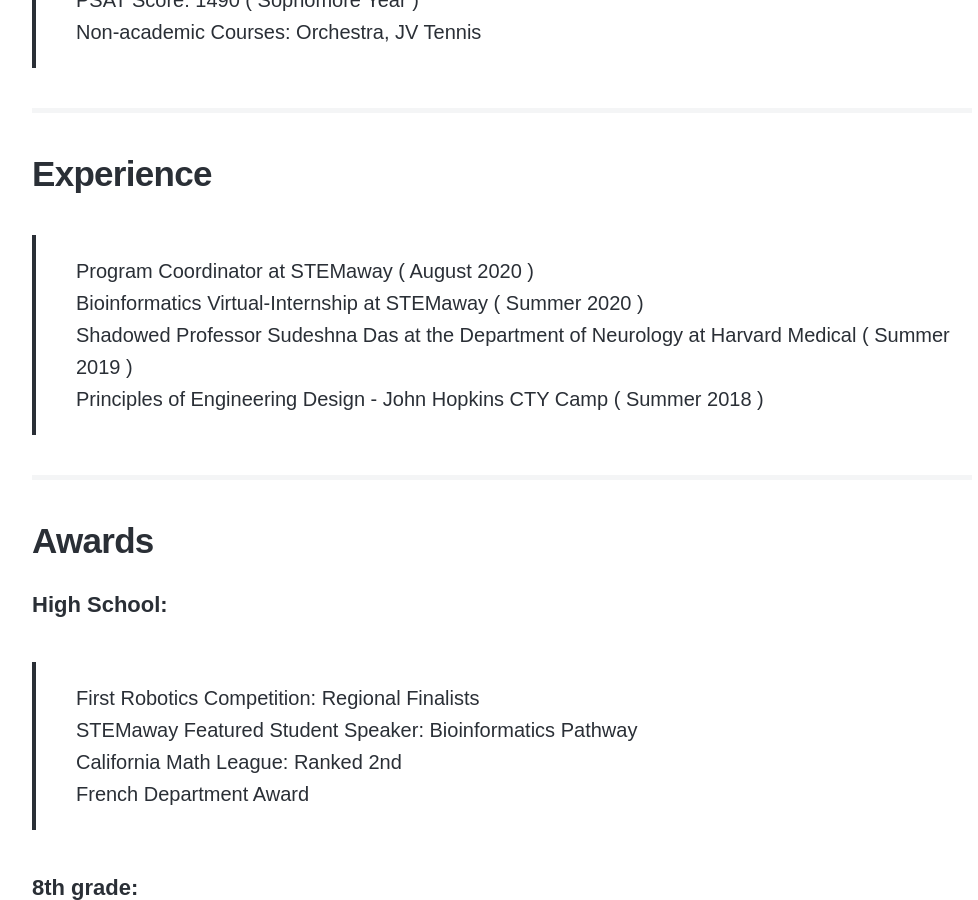
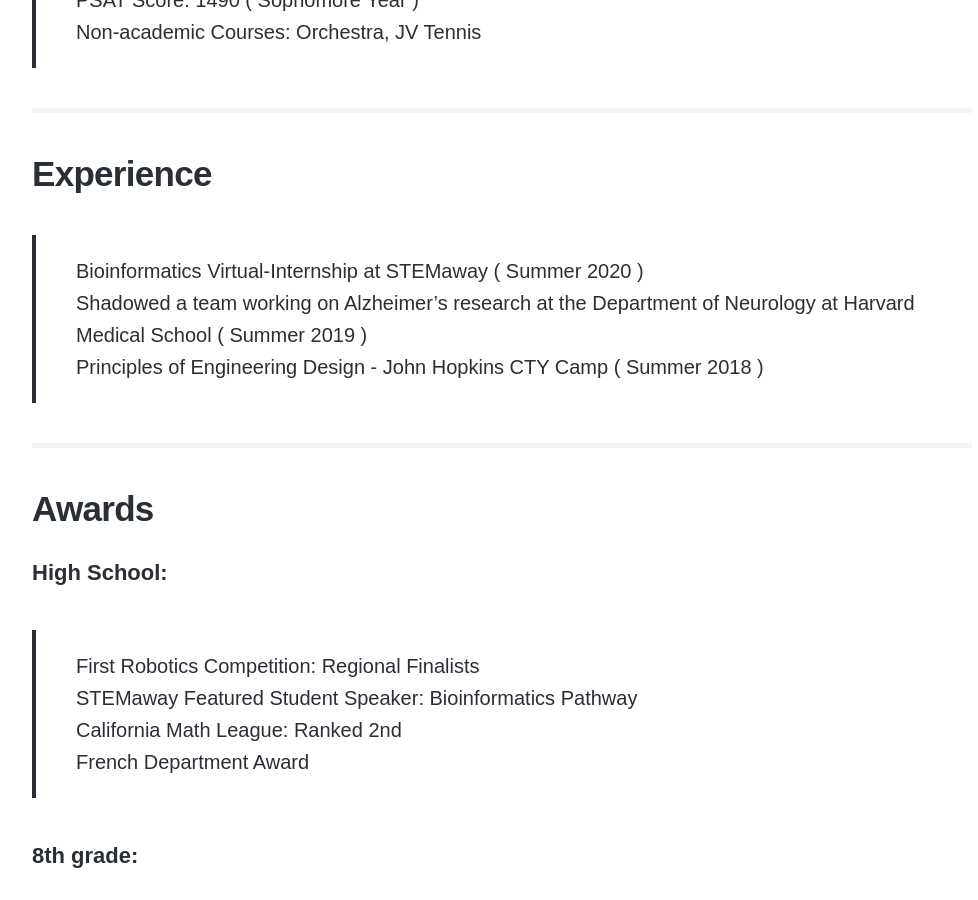
Before and after one commit to disha-22/disha-22.github.io, a Jekyll site: the page built from _pages/Resume.md, in a window 1280 px wide and 900 px high, scrolled down 1345 px. Shown: the whole window, without its empty margins (138-1116 px from the left). Built offline with Jekyll 4.4.1, drawn with Linux system fonts in a browser that asks for light colours; nearby versions of some CDN libraries; some web fonts are replaced.

Commit message:
Update Resume.md

```diff
--- a/_pages/Resume.md
+++ b/_pages/Resume.md
@@ -30,9 +30,8 @@
 
 <h2>Experience</h2>
 
-> Program Coordinator at STEMaway ( August 2020 )
-<br> Bioinformatics Virtual-Internship at STEMaway ( Summer 2020 )
-<br> Shadowed Professor Sudeshna Das at the Department of Neurology at Harvard Medical ( Summer 2019 )
+> Bioinformatics Virtual-Internship at STEMaway ( Summer 2020 )
+<br> Shadowed a team working on Alzheimer's research at the Department of Neurology at Harvard Medical School ( Summer 2019 )
 <br> Principles of Engineering Design - John Hopkins CTY Camp ( Summer 2018 )
 
 <hr style="height:5px;color:black">
```
